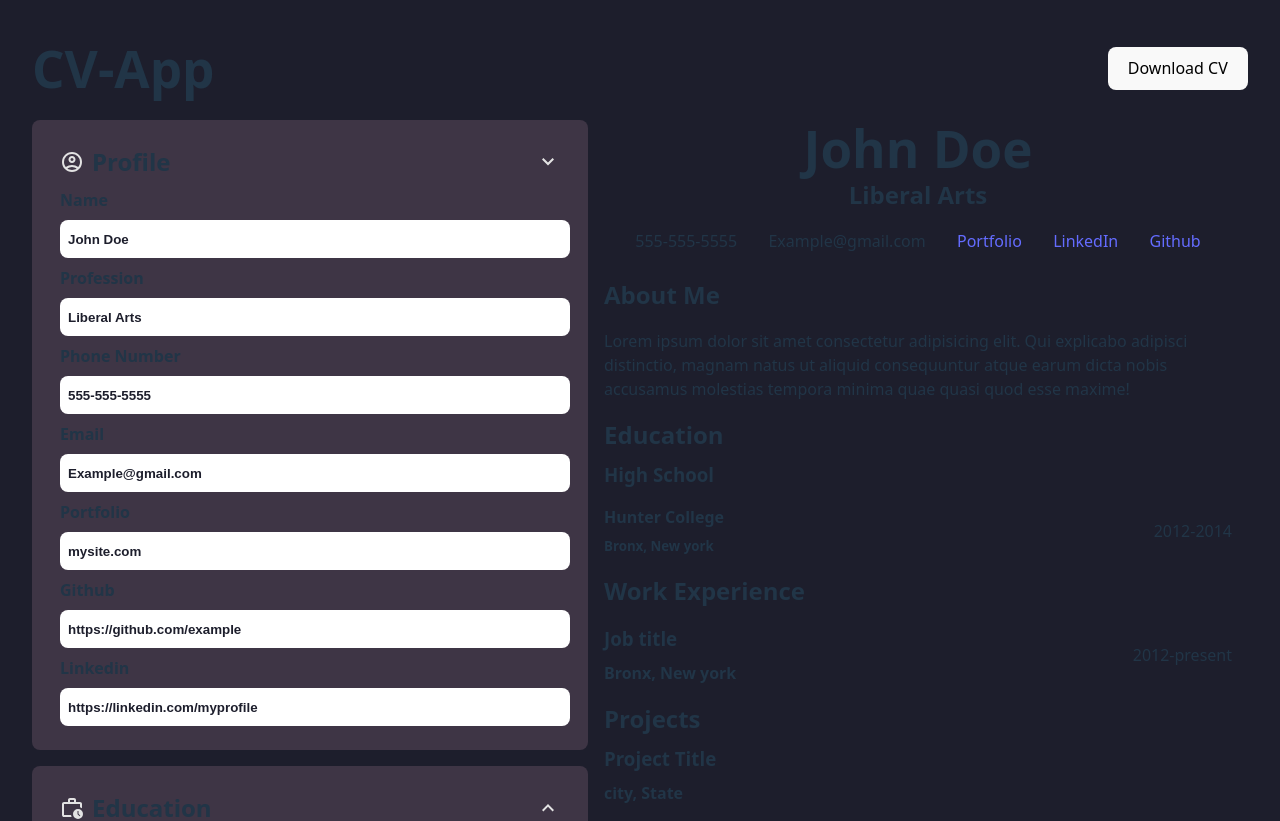
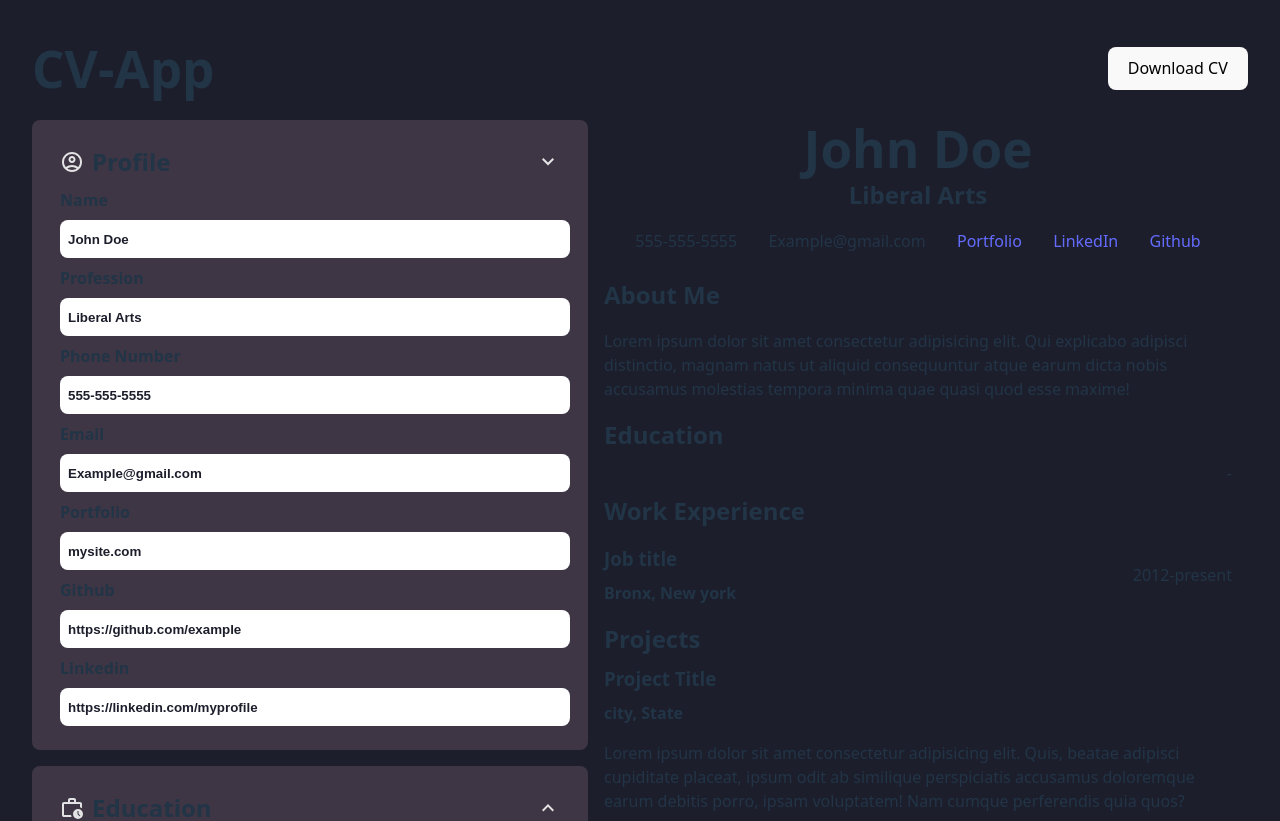
Before and after one commit to fernandopeguero/CVApplication, a React (Vite) app: page / in a window 1280 px wide. Shown: the top 821 px of the page. Built offline with nearby package versions, Linux system fonts and the light colour scheme.

Commit message:
ADD education state to resume

```diff
--- a/src/App.css
+++ b/src/App.css
@@ -27,6 +27,7 @@ body {
       display: flex;
       flex-direction: column;
       justify-content: center;
+      transition: .3s;
     }
   }
 
--- a/src/App.jsx
+++ b/src/App.jsx
@@ -23,6 +23,7 @@ function App() {
     const [education, setEducation] = useState({
         school: "",
         degree: "",
+        location: "",
         from: "",
         to: ""
     })
@@ -47,7 +48,7 @@ function App() {
         <Experience state={experience} setState={setExperience} />
         <Projects />
       </div>
-      <Resume profile={profile}/>
+      <Resume profile={profile} education={education}/>
     </div>
     </>
   )
--- a/src/Education.jsx
+++ b/src/Education.jsx
@@ -26,6 +26,9 @@ const Education = ({state, setState}) => {
                     <label htmlFor="degree">Degree/Certificates</label>
                     <input type="text" id="degree" value={state.degree} onChange={(e) => setState({...state, degree: e.target.value})}/>
 
+                    <label htmlFor="location">Location</label>
+                    <input type="text" id="location" value={state.location} onChange={(e) => setState({...state, location: e.target.value})} />
+
                     <label htmlFor="from_date">From</label>
                     <input type="text" id="from_date" value={state.from} onChange={(e) => setState({...state, from: e.target.value})}/>
 
--- a/src/Resume.jsx
+++ b/src/Resume.jsx
@@ -1,6 +1,6 @@
 
 
-const Resume = ({profile}) => {
+const Resume = ({profile, education}) => {
 
     return (
         <div className="resume_holder">
@@ -27,18 +27,18 @@ const Resume = ({profile}) => {
                 <h2 className="title">Education</h2>
 
                 <div>
-                    <h3>High School</h3>
+                    <h3>{education.school}</h3>
                     <div className="sub_section">
 
 
                     <div className="details">
 
                     <div>
-                        <h4>Hunter College</h4>
-                        <h5>Bronx, New york</h5>
+                        <h4>{education.degree}</h4>
+                        <h5>{education.location}</h5>
 
                     </div>
-                        <span>2012-2014</span>
+                        <span>{education.from} - {education.to}</span>
                     </div>
                 </div>
                 </div>
```
